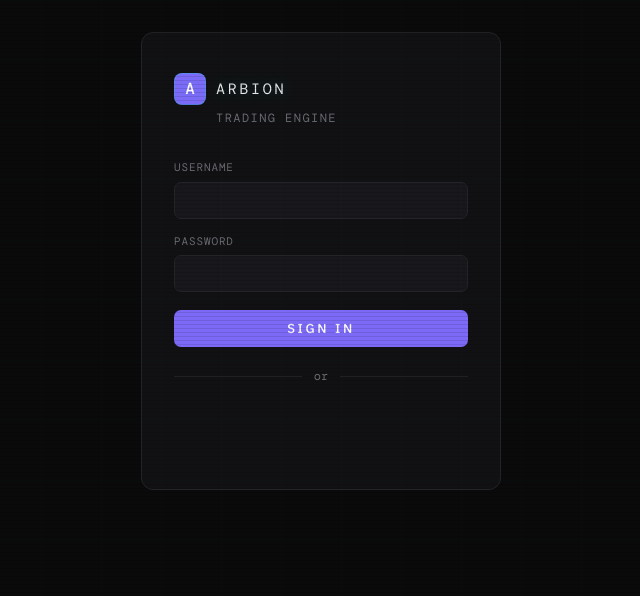
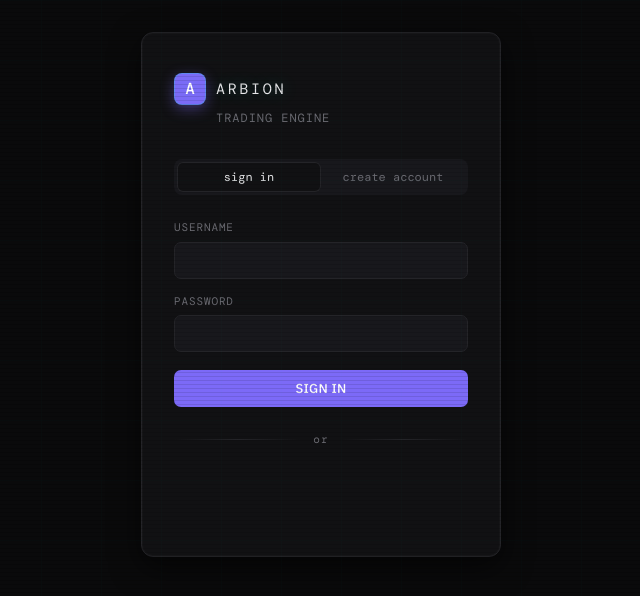
Before and after one commit to vestro263/arbion, a React (Vite) app in the folder arbion-ui/: page /login in a window 1280 px wide. Shown: the top 596 px of the page, without its empty margins (319-959 px from the left). Built offline with nearby package versions, Linux system fonts and the light colour scheme; no server answers; a web font is replaced by a local one.

Commit message:
oush oush

```diff
--- a/arbion-ui/src/App.jsx
+++ b/arbion-ui/src/App.jsx
@@ -68,11 +68,11 @@ export default function App() {
     switchSymbol(pair.wsSymbol)  // tell server for trade execution
   }
 
-  const handleLogin = async (user, pass) => {
-    const token = await login(user, pass)
-    connect(token)
-  }
 
+const handleLogin = (token, username) => {
+  localStorage.setItem("token", token)
+  connect(token)
+}
   const handleLogout = () => {
     disconnect()
     logout()
--- a/arbion-ui/src/pages/Login.jsx
+++ b/arbion-ui/src/pages/Login.jsx
@@ -3,15 +3,17 @@ import { useGoogleOneTapLogin } from '@react-oauth/google'
 import { DJANGO_HOST } from '../lib/config'
 
 export default function Login({ onLogin }) {
+  const [tab,     setTab]     = useState('login')  // 'login' | 'signup'
   const [user,    setUser]    = useState('')
+  const [email,   setEmail]   = useState('')
   const [pass,    setPass]    = useState('')
+  const [pass2,   setPass2]   = useState('')
   const [err,     setErr]     = useState('')
   const [loading, setLoading] = useState(false)
 
-  // ── google one tap ──────────────────────────────────────────────────────
+  // ── google one tap ────────────────────────────────────────────────────────
   useGoogleOneTapLogin({
     onSuccess: async ({ credential }) => {
-      // credential is an ID token (JWT) — send to Django
       try {
         const res  = await fetch(`${DJANGO_HOST}/api/users/auth/google/`, {
           method:  'POST',
@@ -28,8 +30,8 @@ export default function Login({ onLogin }) {
     onError: () => setErr('Google One Tap failed'),
   })
 
-  // ── standard login ──────────────────────────────────────────────────────
-  const handleSubmit = async e => {
+  // ── login ─────────────────────────────────────────────────────────────────
+  const handleLogin = async e => {
     e.preventDefault()
     setErr('')
     setLoading(true)
@@ -49,6 +51,29 @@ export default function Login({ onLogin }) {
     }
   }
 
+  // ── signup ────────────────────────────────────────────────────────────────
+  const handleSignup = async e => {
+    e.preventDefault()
+    setErr('')
+    if (pass !== pass2) return setErr('Passwords do not match')
+    if (pass.length < 6) return setErr('Password must be at least 6 characters')
+    setLoading(true)
+    try {
+      const res = await fetch(`${DJANGO_HOST}/api/users/signup/`, {
+        method:  'POST',
+        headers: { 'Content-Type': 'application/json' },
+        body:    JSON.stringify({ username: user, email, password: pass }),
+      })
+      const data = await res.json()
+      if (!res.ok) throw new Error(data.error || 'Signup failed')
+      onLogin(data.access, data.user.username)
+    } catch (e) {
+      setErr(e.message)
+    } finally {
+      setLoading(false)
+    }
+  }
+
   return (
     <div className="login-page">
       <div className="login-card">
@@ -59,7 +84,25 @@ export default function Login({ onLogin }) {
         </div>
         <div className="login-sub">trading engine</div>
 
-        <form onSubmit={handleSubmit}>
+        {/* ── tabs ── */}
+        <div className="login-tabs">
+          <button
+            className={`login-tab ${tab === 'login'  ? 'active' : ''}`}
+            onClick={() => { setTab('login');  setErr('') }}
+          >
+            sign in
+          </button>
+          <button
+            className={`login-tab ${tab === 'signup' ? 'active' : ''}`}
+            onClick={() => { setTab('signup'); setErr('') }}
+          >
+            create account
+          </button>
+        </div>
+
+        {/* ── login form ── */}
+        {tab === 'login' && (
+          <form onSubmit={handleLogin}>
             <div className="form-group">
               <label>username</label>
               <input
@@ -80,19 +123,64 @@ export default function Login({ onLogin }) {
                 required
               />
             </div>
-
             {err && <div className="login-err">{err}</div>}
-
             <button className="btn-primary" type="submit" disabled={loading}>
               {loading ? 'signing in…' : 'sign in'}
             </button>
           </form>
+        )}
 
-        <div className="login-divider">
-          <span>or</span>
+        {/* ── signup form ── */}
+        {tab === 'signup' && (
+          <form onSubmit={handleSignup}>
+            <div className="form-group">
+              <label>username</label>
+              <input
+                type="text"
+                value={user}
+                onChange={e => setUser(e.target.value)}
+                autoComplete="username"
+                required
+              />
             </div>
+            <div className="form-group">
+              <label>email <span style={{ color: 'var(--text4)' }}>(optional)</span></label>
+              <input
+                type="email"
+                value={email}
+                onChange={e => setEmail(e.target.value)}
+                autoComplete="email"
+              />
+            </div>
+            <div className="form-group">
+              <label>password</label>
+              <input
+                type="password"
+                value={pass}
+                onChange={e => setPass(e.target.value)}
+                autoComplete="new-password"
+                required
+              />
+            </div>
+            <div className="form-group">
+              <label>confirm password</label>
+              <input
+                type="password"
+                value={pass2}
+                onChange={e => setPass2(e.target.value)}
+                autoComplete="new-password"
+                required
+              />
+            </div>
+            {err && <div className="login-err">{err}</div>}
+            <button className="btn-primary" type="submit" disabled={loading}>
+              {loading ? 'creating account…' : 'create account'}
+            </button>
+          </form>
+        )}
 
-        {/* manual google button as fallback */}
+        <div className="login-divider"><span>or</span></div>
+
         <GoogleLoginButton onLogin={onLogin} onErr={setErr} />
 
       </div>
@@ -100,23 +188,23 @@ export default function Login({ onLogin }) {
   )
 }
 
-// ── fallback button if one tap is dismissed ───────────────────────────────────
+// ── google button fallback ────────────────────────────────────────────────────
 function GoogleLoginButton({ onLogin, onErr }) {
   const [loaded, setLoaded] = useState(false)
 
   useEffect(() => {
-    const id = import.meta.env.VITE_GOOGLE_CLIENT_ID
-    if (!id || loaded) return
+    const clientId = import.meta.env.VITE_GOOGLE_CLIENT_ID
+    if (!clientId || loaded) return
 
-    const script    = document.createElement('script')
-    script.src      = 'https://accounts.google.com/gsi/client'
-    script.async    = true
-    script.onload   = () => {
+    const script  = document.createElement('script')
+    script.src    = 'https://accounts.google.com/gsi/client'
+    script.async  = true
+    script.onload = () => {
       window.google.accounts.id.initialize({
-        client_id: id,
+        client_id: clientId,
         callback:  async ({ credential }) => {
           try {
-            const res  = await fetch(`${import.meta.env.VITE_DJANGO_HOST}/api/users/auth/google/`, {
+            const res = await fetch(`${DJANGO_HOST}/api/users/auth/google/`, {
               method:  'POST',
               headers: { 'Content-Type': 'application/json' },
               body:    JSON.stringify({ id_token: credential }),
--- a/arbion-ui/src/styles/Login.css
+++ b/arbion-ui/src/styles/Login.css
@@ -123,3 +123,164 @@
   height: 1px;
   background: var(--border);
 }
+
+/* ─── login (refined minimal) ───────────────────────────────────────────── */
+
+.login-page {
+  flex: 1;
+  display: flex;
+  align-items: center;
+  justify-content: center;
+  padding: 2rem;
+  background: radial-gradient(circle at 20% 20%, #111113, #0a0a0b 60%);
+}
+
+/* glass card */
+.login-card {
+  width: 100%;
+  max-width: 380px;
+  background: rgba(17, 17, 19, 0.75);
+  backdrop-filter: blur(18px);
+  border: 1px solid rgba(255,255,255,0.06);
+  border-radius: 16px;
+  padding: 2.5rem 2rem;
+  box-shadow:
+    0 10px 30px rgba(0,0,0,0.6),
+    inset 0 0 0 1px rgba(255,255,255,0.02);
+  transition: transform .25s ease, box-shadow .25s ease;
+}
+
+.login-card:hover {
+  transform: translateY(-2px);
+  box-shadow:
+    0 14px 40px rgba(0,0,0,0.7),
+    inset 0 0 0 1px rgba(255,255,255,0.03);
+}
+
+/* brand */
+.login-brand {
+  display: flex;
+  align-items: center;
+  gap: 12px;
+  margin-bottom: 6px;
+}
+
+.brand-mark {
+  width: 34px;
+  height: 34px;
+  border-radius: 10px;
+  background: linear-gradient(135deg, #7c6af7, #5b4cf0);
+  display: flex;
+  align-items: center;
+  justify-content: center;
+  font-family: var(--font-head);
+  color: #fff;
+  font-size: 16px;
+  box-shadow: 0 4px 14px rgba(124,106,247,0.4);
+}
+
+.brand-name {
+  font-family: var(--font-head);
+  font-size: 14px;
+  letter-spacing: .22em;
+  color: var(--text);
+}
+
+.login-sub {
+  font-size: 11px;
+  color: var(--muted);
+  margin-bottom: 2rem;
+  margin-left: 46px;
+  letter-spacing: .08em;
+}
+
+/* tabs (cleaner) */
+.login-tabs {
+  display: flex;
+  background: var(--bg3);
+  border-radius: 8px;
+  padding: 3px;
+  margin-bottom: 1.5rem;
+}
+
+.login-tab {
+  flex: 1;
+  border: none;
+  background: none;
+  padding: 7px 0;
+  font-size: 12px;
+  font-family: var(--font-mono);
+  color: var(--muted);
+  border-radius: 6px;
+  cursor: pointer;
+  transition: all .18s ease;
+}
+
+.login-tab.active {
+  background: var(--bg2);
+  color: var(--text);
+  box-shadow: inset 0 0 0 1px var(--border);
+}
+
+.login-tab:hover:not(.active) {
+  color: var(--text);
+}
+
+/* inputs */
+.form-group input {
+  background: #141417;
+  border: 1px solid var(--border);
+  border-radius: 8px;
+  padding: 10px 12px;
+  transition: all .15s ease;
+}
+
+.form-group input:focus {
+  border-color: var(--accent);
+  box-shadow: 0 0 0 2px rgba(124,106,247,0.15);
+}
+
+/* button */
+.btn-primary {
+  width: 100%;
+  padding: 11px;
+  border-radius: 8px;
+  background: linear-gradient(135deg, #7c6af7, #5b4cf0);
+  font-weight: 500;
+  letter-spacing: .02em;
+  transition: all .2s ease;
+}
+
+.btn-primary:hover {
+  transform: translateY(-1px);
+  box-shadow: 0 6px 18px rgba(124,106,247,0.35);
+}
+
+/* divider */
+.login-divider {
+  display: flex;
+  align-items: center;
+  gap: 12px;
+  margin: 1.5rem 0;
+  font-size: 11px;
+  letter-spacing: .1em;
+}
+
+.login-divider::before,
+.login-divider::after {
+  content: '';
+  flex: 1;
+  height: 1px;
+  background: linear-gradient(to right, transparent, var(--border), transparent);
+}
+
+/* google button container */
+#google-btn {
+  border-radius: 8px;
+  overflow: hidden;
+  transition: transform .15s ease;
+}
+
+#google-btn:hover {
+  transform: translateY(-1px);
+}
```
Also changed, not shown: 1 other file (tests, documents, lock files or other folders). Lines whose indentation alone changed are shown as unchanged.
